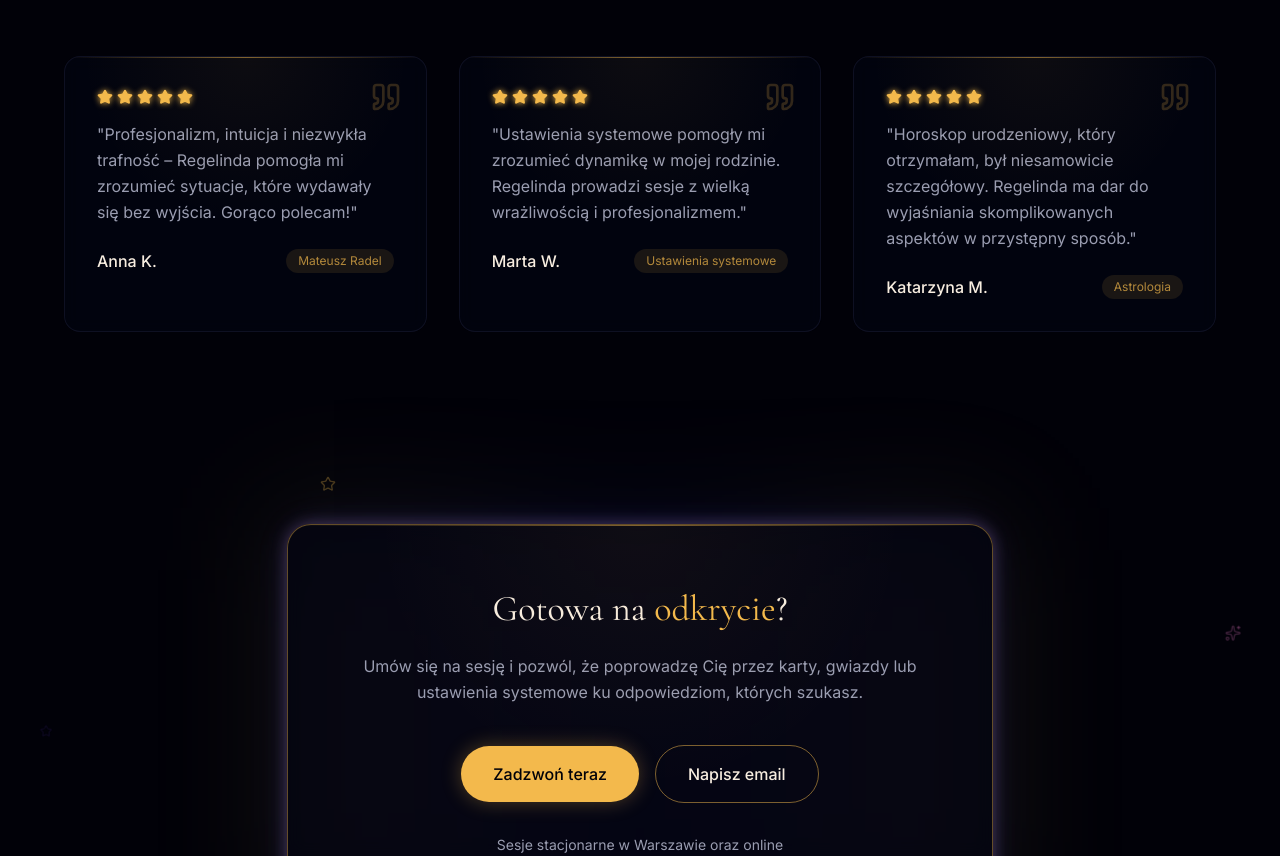
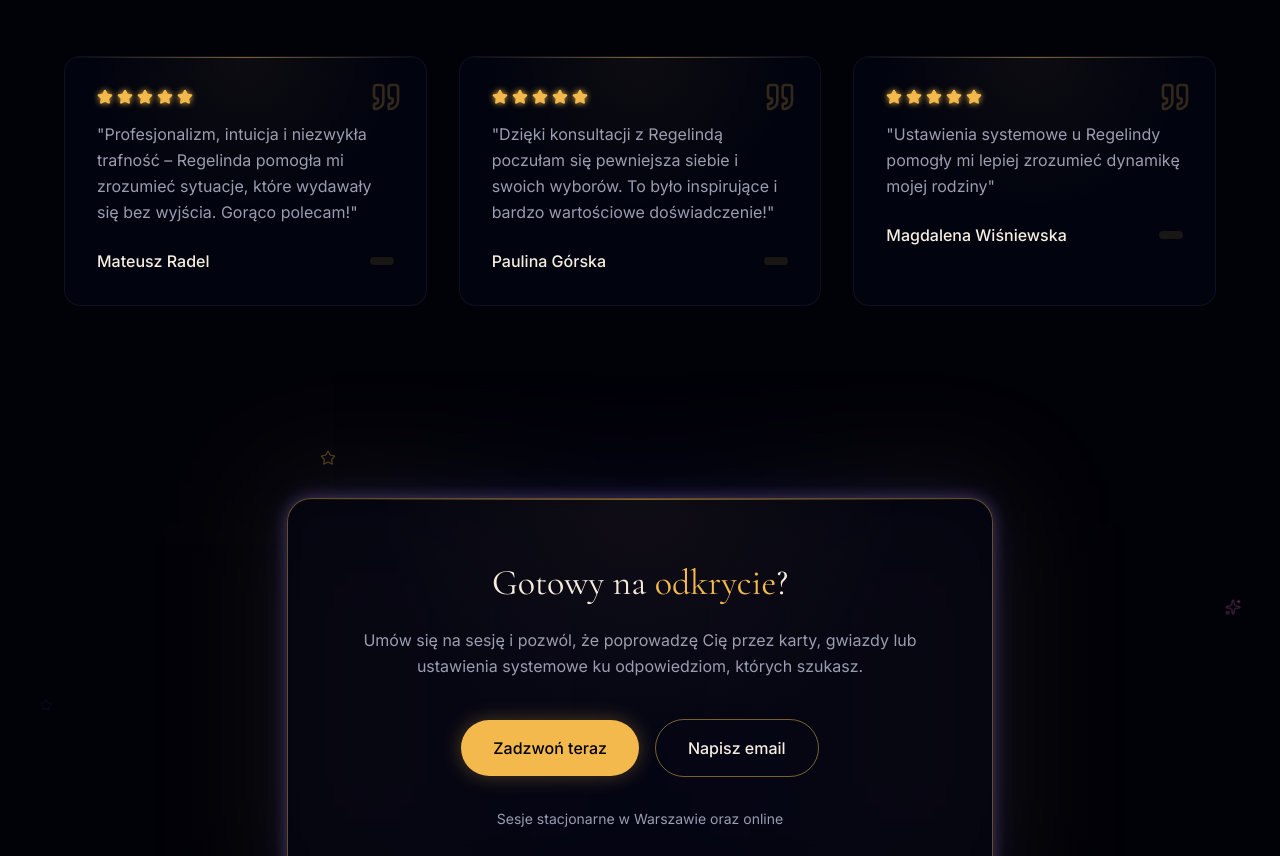
Before and after one commit to genmodmaster/v0-fortune-teller-website, a Next.js app: page / in a window 1280 px wide. Shown: the part 2280-3136 px from the top of the page. Built offline with nearby package versions, Linux system fonts and the light colour scheme.

Commit message:
feat: update contact info and testimonials, correct text gender\n\nUpdated phone number, email, and testimonials for accuracy and personalization.

```diff
--- a/components/home/cta-section.tsx
+++ b/components/home/cta-section.tsx
@@ -24,7 +24,7 @@ export function CTASection() {
 
           <div className="p-12 md:p-16 rounded-3xl border border-primary/40 bg-card/70 backdrop-blur-sm glow-celestial card-mystical">
             <h2 className="font-serif text-3xl md:text-4xl text-foreground mb-6">
-              Gotowa na <span className="text-primary">odkrycie</span>?
+              Gotowy na <span className="text-primary">odkrycie</span>?
             </h2>
 
             <p className="text-muted-foreground mb-10 max-w-xl mx-auto leading-relaxed">
@@ -33,13 +33,13 @@ export function CTASection() {
 
             <div className="flex flex-col sm:flex-row items-center justify-center gap-4">
               <a
-                href="tel:+48123456789"
+                href="tel:+48502903419"
                 className="px-8 py-4 bg-primary text-primary-foreground rounded-full font-medium transition-all duration-300 hover:scale-105 animate-pulse-glow flex items-center gap-2"
               >
                 <span>Zadzwoń teraz</span>
               </a>
               <a
-                href="mailto:kontakt@wrozka-regelinda.pl"
+                href="mailto:hanna-prus@wp.pl"
                 className="px-8 py-4 border border-primary/50 text-foreground rounded-full font-medium transition-all duration-300 hover:border-primary hover:bg-primary/10 hover:glow-gold"
               >
                 Napisz email
--- a/components/home/testimonials-section.tsx
+++ b/components/home/testimonials-section.tsx
@@ -2,21 +2,21 @@ import { Star, Quote } from "lucide-react"
 
 const testimonials = [
   {
-    name: "Anna K.",
+    name: "Mateusz Radel",
     text: "Profesjonalizm, intuicja i niezwykła trafność – Regelinda pomogła mi zrozumieć sytuacje, które wydawały się bez wyjścia. Gorąco polecam!",
-    service: "Mateusz Radel",
+    // service: "Mateusz Radel",
     rating: 5,
   },
   {
-    name: "Marta W.",
-    text: "Ustawienia systemowe pomogły mi zrozumieć dynamikę w mojej rodzinie. Regelinda prowadzi sesje z wielką wrażliwością i profesjonalizmem.",
-    service: "Ustawienia systemowe",
+    name: "Paulina Górska",
+    text: "Dzięki konsultacji z Regelindą poczułam się pewniejsza siebie i swoich wyborów. To było inspirujące i bardzo wartościowe doświadczenie!",
+    // service: "Ustawienia systemowe",
     rating: 5,
   },
   {
-    name: "Katarzyna M.",
-    text: "Horoskop urodzeniowy, który otrzymałam, był niesamowicie szczegółowy. Regelinda ma dar do wyjaśniania skomplikowanych aspektów w przystępny sposób.",
-    service: "Astrologia",
+    name: "Magdalena Wiśniewska",
+    text: "Ustawienia systemowe u Regelindy pomogły mi lepiej zrozumieć dynamikę mojej rodziny",
+    // service: "Astrologia",
     rating: 5,
   },
 ]
--- a/components/services/how-to-book.tsx
+++ b/components/services/how-to-book.tsx
@@ -58,7 +58,7 @@ export function HowToBook() {
             <Sparkles className="w-8 h-8 text-primary mx-auto mb-4" />
 
             <h3 className="font-serif text-2xl md:text-3xl text-foreground mb-4">
-              Gotowa na odkrycie?
+              Gotowy na odkrycie?
             </h3>
 
             <p className="text-muted-foreground mb-8 max-w-md mx-auto">
--- a/components/services/services-hero.tsx
+++ b/components/services/services-hero.tsx
@@ -24,7 +24,7 @@ export function ServicesHero() {
 
         <p className="text-muted-foreground max-w-xl mx-auto leading-relaxed">
           Wybierz formę konsultacji, która najlepiej odpowiada Twoim potrzebom.
-          Każda sesja jest prowadzona z pełnym zaangażowaniem i troską o Twoje dobro.
+          Każda sesja jest prowadzona z pełnym zaangażowaniem oraz troską o Twoje dobro.
         </p>
       </div>
     </section>
```
Also changed, not shown: components/services/services-list.tsx (line endings or trailing spaces).
